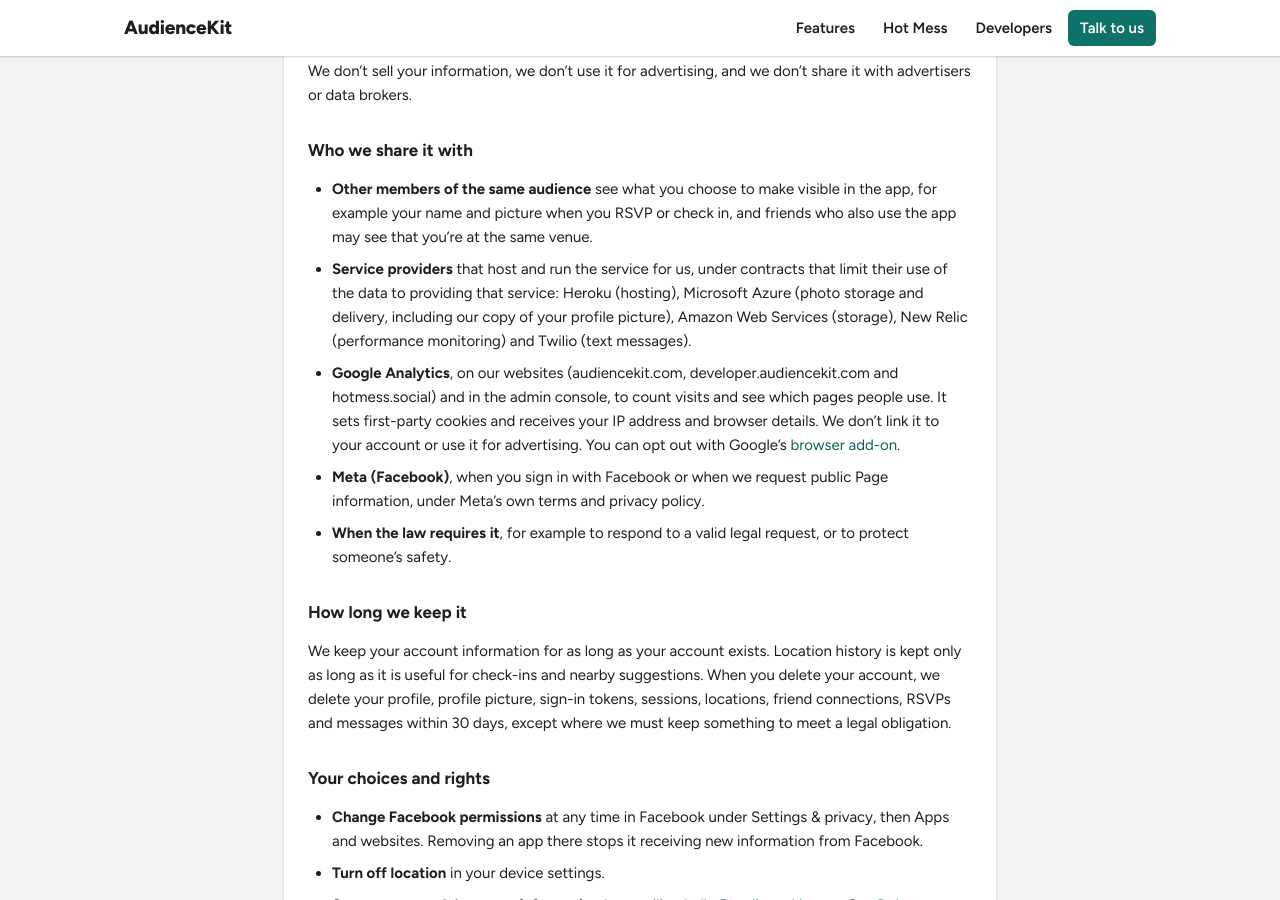
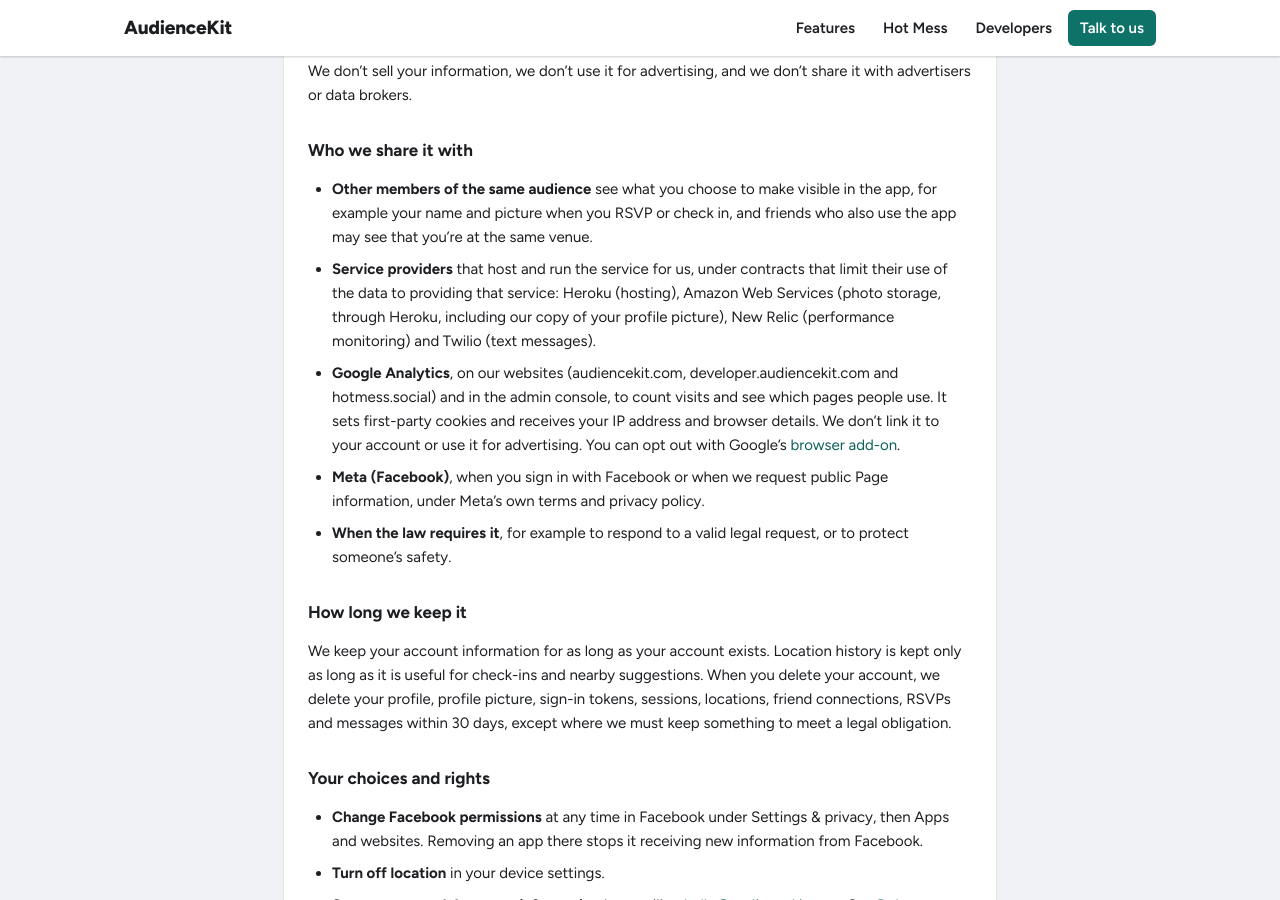
Before and after one commit to audience-kit/audience-kit.github.io, a Jekyll site: the page built from privacy/index.md, in a window 1280 px wide and 900 px high, scrolled down 1581 px. Built offline with Jekyll 4.4.1, drawn with Linux system fonts in a browser that asks for light colours.

Commit message:
Name Amazon Web Services, through Heroku, as the photo host
Photos move from Azure to S3 through Heroku's Bucketeer add-on (audience-kit#42).

Co-Authored-By: Claude Opus 5.5 (1M context) <noreply@anthropic.com>
Claude-Session: https://claude.ai/code/session_01PNEQjz6C6cvkKdACCGn9yq

```diff
--- a/privacy/index.md
+++ b/privacy/index.md
@@ -51,7 +51,7 @@ We don't sell your information, we don't use it for advertising, and we don't sh
 ## Who we share it with
 
 - **Other members of the same audience** see what you choose to make visible in the app, for example your name and picture when you RSVP or check in, and friends who also use the app may see that you're at the same venue.
-- **Service providers** that host and run the service for us, under contracts that limit their use of the data to providing that service: Heroku (hosting), Microsoft Azure (photo storage and delivery, including our copy of your profile picture), Amazon Web Services (storage), New Relic (performance monitoring) and Twilio (text messages).
+- **Service providers** that host and run the service for us, under contracts that limit their use of the data to providing that service: Heroku (hosting), Amazon Web Services (photo storage, through Heroku, including our copy of your profile picture), New Relic (performance monitoring) and Twilio (text messages).
 - **Google Analytics**, on our websites (audiencekit.com, developer.audiencekit.com and hotmess.social) and in the admin console, to count visits and see which pages people use. It sets first-party cookies and receives your IP address and browser details. We don't link it to your account or use it for advertising. You can opt out with Google's [browser add-on](https://tools.google.com/dlpage/gaoptout).
 - **Meta (Facebook)**, when you sign in with Facebook or when we request public Page information, under Meta's own terms and privacy policy.
 - **When the law requires it**, for example to respond to a valid legal request, or to protect someone's safety.
```
